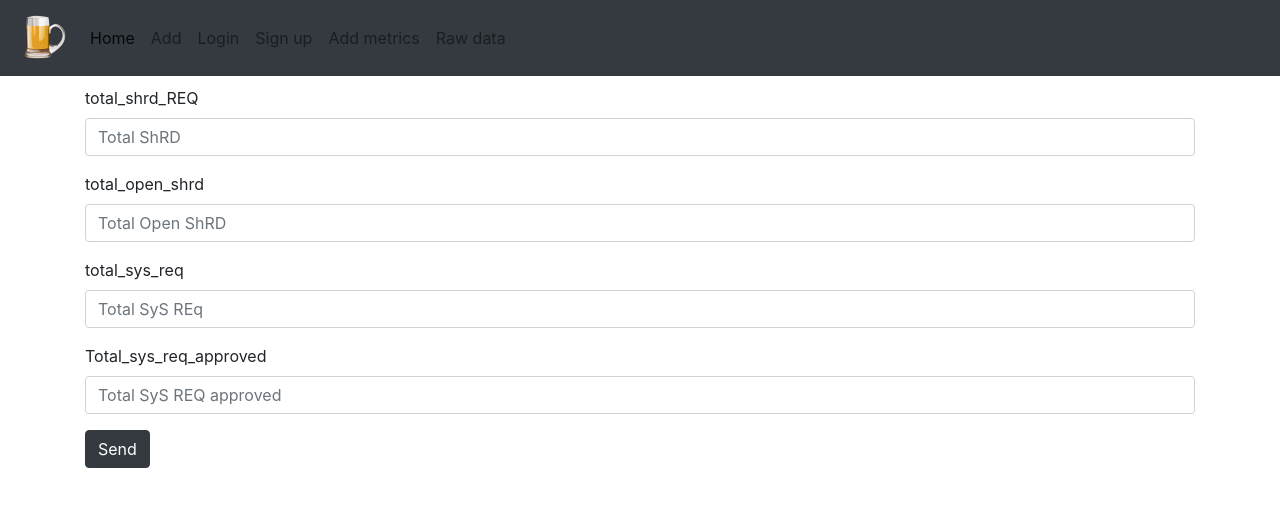
After one commit to pawelszopa/spice_status, a Flask app: page /metrics in a window 1280 px wide. The commit adds this page. Shown: the top 507 px of the page. Run offline with Flask 2, Linux system fonts and the light colour scheme; some libraries are stand-ins or nearby versions.

Commit message:
raw data sample

```diff
--- a/spice_status/__init__.py
+++ b/spice_status/__init__.py
@@ -5,6 +5,7 @@ from flask import Flask
 from flask_login import LoginManager
 from flask_migrate import Migrate
 from flask_sqlalchemy import SQLAlchemy
+
 
 db = SQLAlchemy()
 login_manager = LoginManager()
@@ -21,9 +22,11 @@ def create_app():
     from .views import bp_main
     from .views import bp_sample
     from .views import bp_auth
+    from .views.input_data_views import bp_input
     spice_status.register_blueprint(bp_main)
     spice_status.register_blueprint(bp_sample)
     spice_status.register_blueprint(bp_auth)
+    spice_status.register_blueprint(bp_input)
     db.init_app(spice_status)
     Migrate(spice_status, db)
 
--- /dev/null
+++ b/spice_status/forms/workbook_form.py
@@ -0,0 +1,11 @@
+from flask_wtf import FlaskForm
+from wtforms import IntegerField, SubmitField
+from wtforms.validators import DataRequired
+
+
+class WorkBookForm(FlaskForm):
+    total_shrd_REQ = IntegerField('total_shrd_REQ', validators=[DataRequired()])
+    total_open_shrd = IntegerField('total_open_shrd', validators=[DataRequired()])
+    total_sys_req = IntegerField('total_sys_req', validators=[DataRequired()])
+    Total_sys_req_approved = IntegerField('Total_sys_req_approved', validators=[DataRequired()])
+    submit = SubmitField('Send')
--- a/spice_status/models/sample_models.py
+++ b/spice_status/models/sample_models.py
@@ -1,3 +1,5 @@
+from sqlalchemy import desc
+
 from spice_status import db
 
 
@@ -7,3 +9,7 @@ class FlashCard(db.Model):
     deck = db.Column(db.String)
     front = db.Column(db.String)
     back = db.Column(db.String)
+
+    @staticmethod
+    def all_of_them():
+        return FlashCard.query.order_by(desc(FlashCard.id))
--- a/spice_status/models/user_models.py
+++ b/spice_status/models/user_models.py
@@ -1,4 +1,5 @@
 from flask_login import UserMixin
+from sqlalchemy import desc
 from werkzeug.security import generate_password_hash, check_password_hash
 
 from spice_status import db
@@ -27,3 +28,7 @@ class User(db.Model, UserMixin):
 
     def __repr__(self):
         return f'<User {self.username}>'
+
+    @staticmethod
+    def all_of_users():
+        return User.query.order_by(desc(User.id))
--- a/spice_status/templates/_base.html
+++ b/spice_status/templates/_base.html
@@ -8,6 +8,25 @@
     <title>{% block title %}{% endblock %}</title>
     <link rel="stylesheet" href="{{ url_for('static', filename='css/bootstrap.min.css') }}">
     <link rel="stylesheet" href="{{ url_for('static', filename='css/main.css') }}">
+
+    <style>
+table {
+  font-family: arial, sans-serif;
+  border-collapse: collapse;
+  width: 100%;
+}
+
+td, th {
+  border: 1px solid #000000;
+  text-align: left;
+  padding: 8px;
+}
+
+tr:nth-child(even) {
+  background-color: #dddddd;
+}
+
+    </style>
 
 </head>
 <body>
@@ -42,6 +61,9 @@
                 <a class="nav-link" href="{{ url_for('auth.signup')}}">Sign up</a>
             </li>
             <li class="nav-item">
+                <a class="nav-link" href="{{ url_for('input.metrics')}}">Add metrics</a>
+            </li>
+            <li class="nav-item">
                 <a class="nav-link" href="{{ url_for('main.raw')}}">Raw data</a>
             </li>
 
--- /dev/null
+++ b/spice_status/templates/data_add.html
@@ -0,0 +1,24 @@
+{% extends "_base.html" %}
+{% block title %} Add Metrics {% endblock %}
+{% block content %}
+<form action="" method="post">
+    {{ form.hidden_tag() }}
+  <div class="form-group">
+      {{ form.total_shrd_REQ.label }}
+      {{ form.total_shrd_REQ (class="form-control", placeholder="Total ShRD") }}
+  </div>
+  <div class="form-group">
+      {{ form.total_open_shrd.label }}
+      {{ form.total_open_shrd (class="form-control", placeholder="Total Open ShRD") }}
+  </div>
+  <div class="form-group">
+      {{ form.total_sys_req.label }}
+      {{ form.total_sys_req (class="form-control", placeholder="Total SyS REq") }}
+  </div>
+  <div class="form-group">
+      {{ form.Total_sys_req_approved.label }}
+      {{ form.Total_sys_req_approved (class="form-control", placeholder="Total SyS REQ approved") }}
+  </div>
+    {{ form.submit(class="btn btn-dark") }}
+</form>
+{% endblock %}
--- a/spice_status/views/__init__.py
+++ b/spice_status/views/__init__.py
@@ -1,3 +1,4 @@
 from spice_status.views.main_views import bp_main
 from spice_status.views.sample_views import bp_sample
 from spice_status.views.auth_views import bp_auth
+from spice_status.views.input_data_views import bp_input
--- /dev/null
+++ b/spice_status/views/input_data_views.py
@@ -0,0 +1,22 @@
+from flask import Blueprint, render_template, url_for
+from werkzeug.utils import redirect
+
+from .. import db
+from ..forms.workbook_form import WorkBookForm
+from ..models.workbook_models import Workbook
+
+bp_input = Blueprint("input", __name__, url_prefix='/')
+
+
+@bp_input.route('/metrics', methods=["GET", "POST"])
+def metrics():
+    form = WorkBookForm()
+    if form.validate_on_submit():
+        workbook = Workbook(total_shrd_REQ=form.total_shrd_REQ.data, total_open_shrd=form.total_open_shrd.data,
+                            total_sys_req=form.total_sys_req.data,
+                            Total_sys_req_approved=form.Total_sys_req_approved.data)
+        db.session.add(workbook)
+        db.session.commit()
+        return redirect(url_for('main.home'))
+
+    return render_template('data_add.html', form=form)
--- a/spice_status/views/main_views.py
+++ b/spice_status/views/main_views.py
@@ -1,7 +1,9 @@
 from flask import Blueprint, render_template
+
 
 from ..models.user_models import User
 from spice_status import login_manager
+from ..models.workbook_models import Workbook
 
 bp_main = Blueprint("main", __name__, url_prefix='/')
 
@@ -16,6 +18,6 @@ def home():
     return render_template('index.html')
 
 
-@bp_main.route('/raw', methods=['GET'])
+@bp_main.route('/raw')
 def raw():
-    return render_template('raw.html')
+    return render_template('raw.html', raw_data=Workbook.all_of_workbooks(), users=User.all_of_users())
--- a/spice_status/views/sample_views.py
+++ b/spice_status/views/sample_views.py
@@ -13,6 +13,6 @@ def add():
     form = SampleForm()
     if form.validate_on_submit():
         print('sent')
-        return redirect(url_for('main.index'))
+        return redirect(url_for('main.home'))
 
     return render_template('add.html', form=form)
```
Also changed, not shown: spice_status/models/workbook_models.py (added, +18 -0 lines), spice_status/templates/raw.html (+37 -6 lines), spice_status/forms/sample_forms.py (line endings or trailing spaces), spice_status/spice_status.db.
